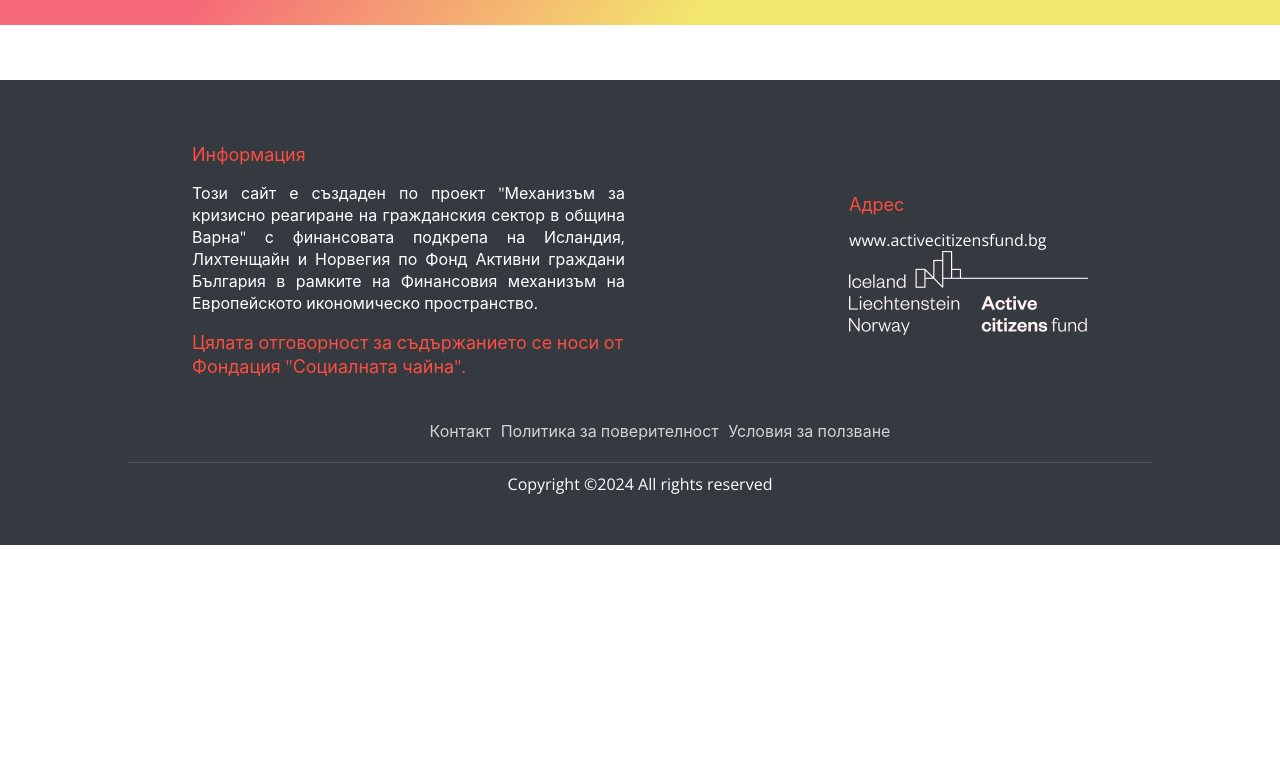
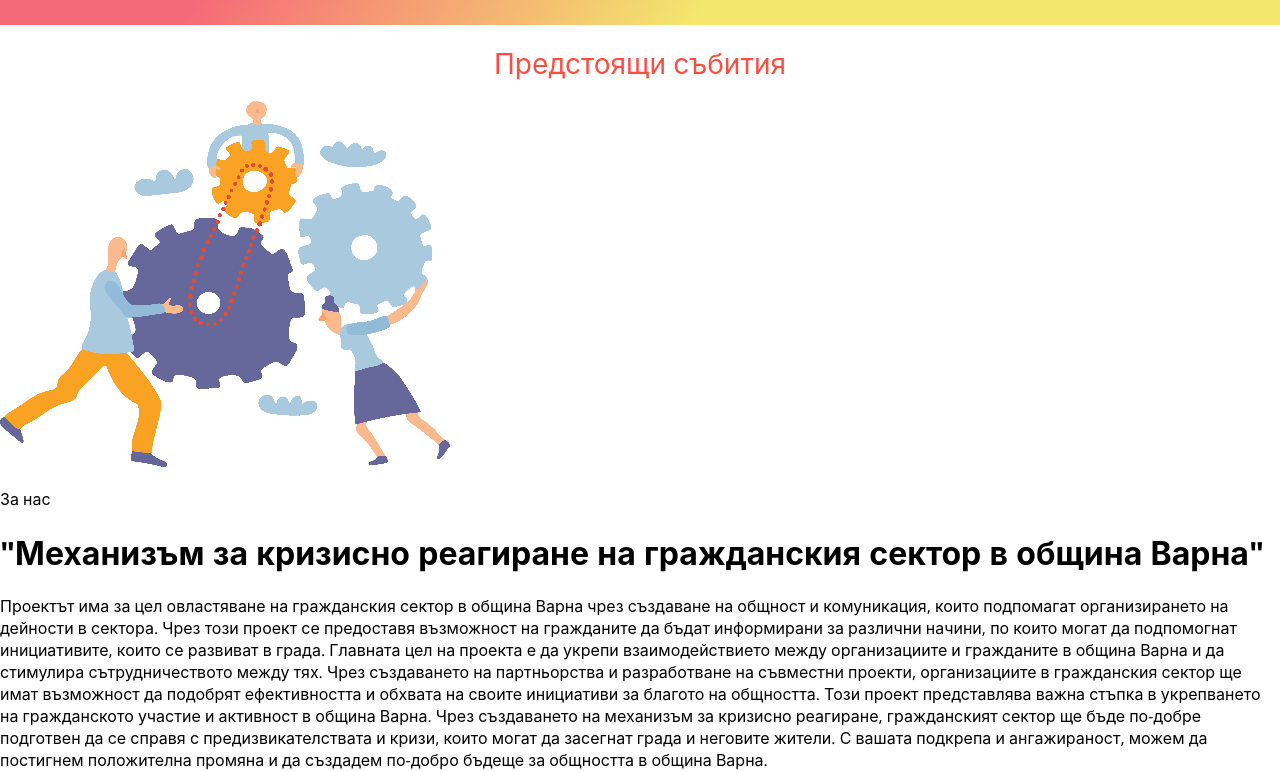
Before and after one commit to Ludogorie-Soft/active-varna-react, a React (Create React App) app in the folder active-varna-react/: page / in a window 1280 px wide. Shown: the part 255-1026 px from the top of the page. Before the commit the page ends 800 px from the top, so only its background shows below. Built offline with nearby package versions, Linux system fonts and the light colour scheme.

Commit message:
Update Home

```diff
--- a/active-varna-react/src/App.css
+++ b/active-varna-react/src/App.css
@@ -1,6 +1,7 @@
 @import url("https://fonts.googleapis.com/css2?family=Montserrat&family=Open+Sans:ital,wght@0,300..800;1,300..800&family=Raleway:ital,wght@0,100..900;1,100..900&display=swap");
 
 @import url(./components/Header/header.css);
+@import url(./components/Home/home.css);
 @import url(./components/Footer/footer.css);
 
 ::-webkit-scrollbar {
--- a/active-varna-react/src/App.js
+++ b/active-varna-react/src/App.js
@@ -1,9 +1,11 @@
 // import logo from "./logo.svg";
 import "./App.css";
+import { Route, Routes } from "react-router-dom";
+
+import { Home } from "./components/Home/Home";
 import { Footer } from "./components/Footer/Footer";
 import { Header } from "./components/Header/Header";
 
-// import { Route, Routes } from "react-router-dom";
 // import { AuthProvider } from "./context/AuthContext";
 
 function App() {
@@ -11,7 +13,11 @@ function App() {
     <>
       {/* <AuthProvider> */}
       <Header />
-      <main></main>
+      <main>
+        <Routes>
+          <Route path="/" element={<Home />} />
+        </Routes>
+      </main>
       <Footer />
       {/* </AuthProvider> */}
     </>
--- a/active-varna-react/src/components/Footer/footer.css
+++ b/active-varna-react/src/components/Footer/footer.css
@@ -2,8 +2,6 @@ footer {
   background-color: #343a40;
   color: white;
   padding: 50px 0;
-  position: fixed;
-  bottom: 0;
 }
 
 footer h1 {
--- /dev/null
+++ b/active-varna-react/src/components/Home/Home.js
@@ -0,0 +1,39 @@
+import logo from "../../images/img_1.png";
+export const Home = () => {
+  return (
+    <div className="home-container">
+      <h1 className="home-container-heading">Предстоящи събития</h1>
+      <div className="home-content-info">
+        <img src={logo} alt={"Logo"} />
+        <div className="home-content-info-text">
+          <p>За нас</p>
+          <h1>
+            "Механизъм за кризисно реагиране на гражданския сектор в община
+            Варна"
+          </h1>
+          <p>
+            Проектът има за цел овластяване на гражданския сектор в община Варна
+            чрез създаване на общност и комуникация, които подпомагат
+            организирането на дейности в сектора. Чрез този проект се предоставя
+            възможност на гражданите да бъдат информирани за различни начини, по
+            които могат да подпомогнат инициативите, които се развиват в града.
+            Главната цел на проекта е да укрепи взаимодействието между
+            организациите и гражданите в община Варна и да стимулира
+            сътрудничеството между тях. Чрез създаването на партньорства и
+            разработване на съвместни проекти, организациите в гражданския
+            сектор ще имат възможност да подобрят ефективността и обхвата на
+            своите инициативи за благото на общността. Този проект представлява
+            важна стъпка в укрепването на гражданското участие и активност в
+            община Варна. Чрез създаването на механизъм за кризисно реагиране,
+            гражданският сектор ще бъде по-добре подготвен да се справя с
+            предизвикателствата и кризи, които могат да засегнат града и
+            неговите жители. С вашата подкрепа и ангажираност, можем да
+            постигнем положителна промяна и да създадем по-добро бъдеще за
+            общността в община Варна.
+          </p>
+          <button>Повече за нас</button>
+        </div>
+      </div>
+    </div>
+  );
+};
--- /dev/null
+++ b/active-varna-react/src/components/Home/home.css
@@ -0,0 +1,6 @@
+.home-container-heading {
+  font-size: 28px;
+  color: #fd4d40;
+  text-align: center;
+  font-weight: 400;
+}
```
